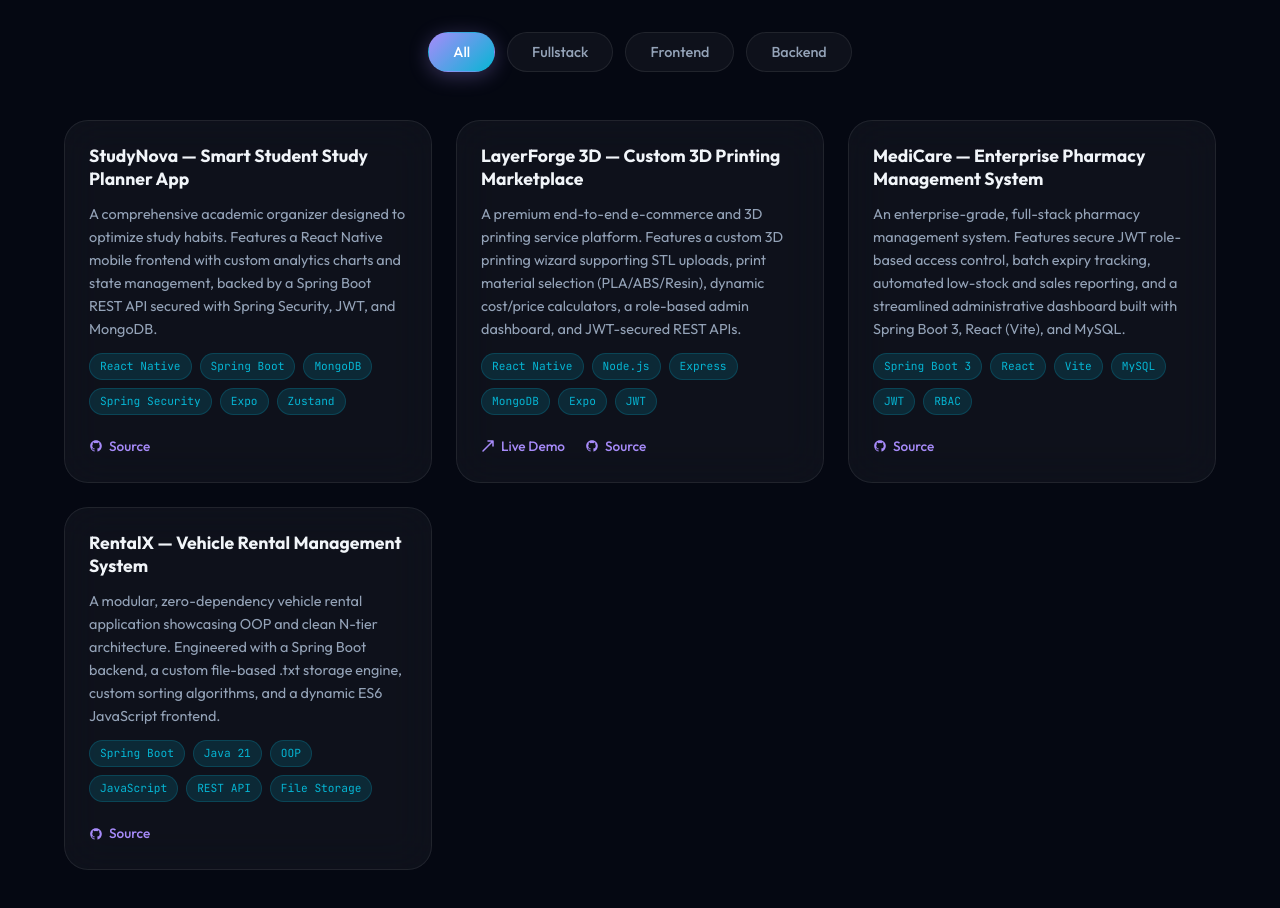
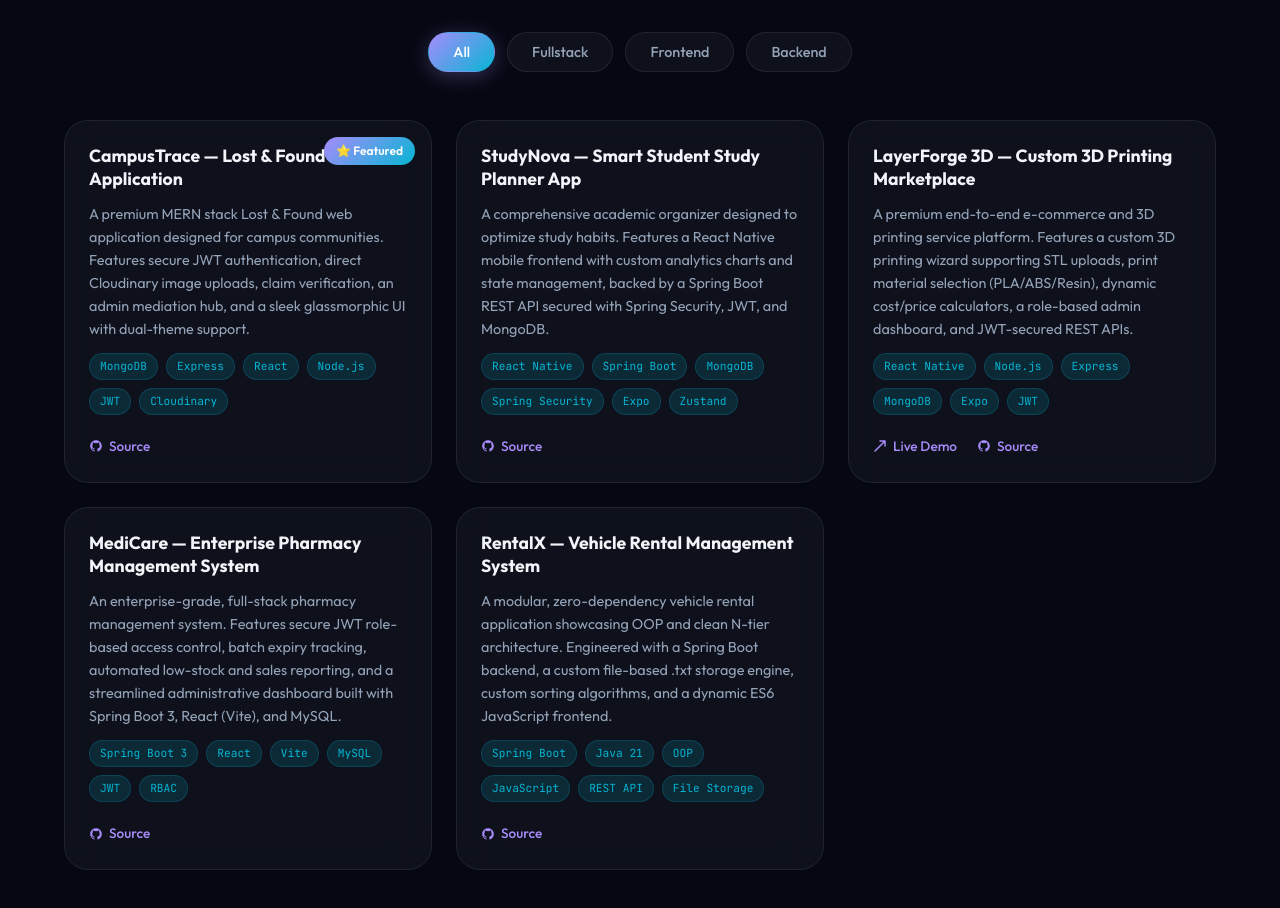
Before and after one commit to MihisaraNet/Mihisara-portfolio, a React (Vite) app: page / in a window 1280 px wide. Shown: the part 3160-4068 px from the top of the page. Built offline with nearby package versions, Linux system fonts and the light colour scheme.

Commit message:
feat: Add CampusTrace project to portfolio

```diff
--- a/src/components/Projects.tsx
+++ b/src/components/Projects.tsx
@@ -14,6 +14,18 @@ const GithubIcon = () => (
 )
 
 const projects = [
+  {
+    id: 'campustrace',
+    category: 'fullstack',
+    icon: '🎒',
+    gradient: 'linear-gradient(135deg, #8b5cf622 0%, #3b82f622 100%)',
+    title: 'CampusTrace — Lost & Found Web Application',
+    desc: 'A premium MERN stack Lost & Found web application designed for campus communities. Features secure JWT authentication, direct Cloudinary image uploads, claim verification, an admin mediation hub, and a sleek glassmorphic UI with dual-theme support.',
+    tags: ['MongoDB', 'Express', 'React', 'Node.js', 'JWT', 'Cloudinary'],
+    featured: true,
+    github: 'https://github.com/MihisaraNet/CampusTrace',
+    live: null
+  },
   {
     id: 'studynova',
     category: 'fullstack',
```
